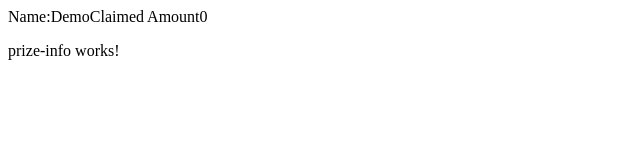
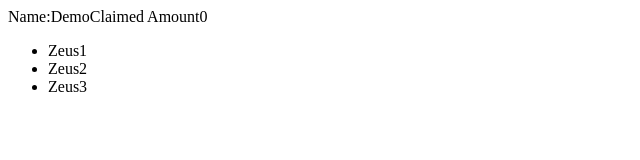
Before and after one commit to zaiboot/dotnetcore-postgres, an Angular app in the folder frontend/random-prizes-app/: page / in a window 1280 px wide. Shown: the top 160 px of the page, without its empty margins (0-640 px from the left). Built offline with nearby package versions, Linux system fonts and the light colour scheme.

Commit message:
Creating control for list of prizes

```diff
--- a/frontend/random-prizes-app/src/app/app.component.html
+++ b/frontend/random-prizes-app/src/app/app.component.html
@@ -1,6 +1,3 @@
 <app-customer-info></app-customer-info>
-
-<div>
-    <app-prize-info></app-prize-info>
-</div>
+<app-prize-list></app-prize-list>
 <router-outlet></router-outlet>
--- a/frontend/random-prizes-app/src/app/app.module.ts
+++ b/frontend/random-prizes-app/src/app/app.module.ts
@@ -5,12 +5,14 @@ import { AppRoutingModule } from './app-routing.module';
 import { AppComponent } from './app.component';
 import { CustomerInfoComponent } from './customer-info/customer-info.component';
 import { PrizeInfoComponent } from './prize-info/prize-info.component';
+import { PrizeListComponent } from './prize-list/prize-list.component';
 
 @NgModule({
   declarations: [
     AppComponent,
     CustomerInfoComponent,
-    PrizeInfoComponent
+    PrizeInfoComponent,
+    PrizeListComponent
   ],
   imports: [
     BrowserModule,
--- /dev/null
+++ b/frontend/random-prizes-app/src/app/prize-info.ts
@@ -0,0 +1,17 @@
+export enum Status {
+    Missed,
+    Available,
+    Unavailable,
+    Unknown
+  }
+
+export class PrizeInfo {
+    private expiration = 60*5 //minutes
+
+    constructor(private status:Status,public description:string, public price:number){
+    }
+
+    IsAvailable () {
+        return this.status === Status.Available
+    }
+}
--- a/frontend/random-prizes-app/src/app/prize-info/prize-info.component.html
+++ b/frontend/random-prizes-app/src/app/prize-info/prize-info.component.html
@@ -1 +1,3 @@
 <p>prize-info works!</p>
+
+{{prizeInfo.Amount}}
--- a/frontend/random-prizes-app/src/app/prize-info/prize-info.component.ts
+++ b/frontend/random-prizes-app/src/app/prize-info/prize-info.component.ts
@@ -1,11 +1,6 @@
 import { Component, OnInit } from '@angular/core';
+import { PrizeInfo } from '../prize-info';
 
-enum Status {
-  Missed,
-  Available,
-  Unavailable,
-  Unknown
-}
 
 @Component({
   selector: 'app-prize-info',
@@ -16,13 +11,7 @@ enum Status {
 
 export class PrizeInfoComponent implements OnInit {
 
-  status = Status.Unavailable
-  available = false
-  description = ""
-  private time = 60*5;
-  price = 10;
-
-  constructor() { }
+  constructor(private prizeInfo:PrizeInfo) { }
 
   ngOnInit() {
   }
--- /dev/null
+++ b/frontend/random-prizes-app/src/app/prize-list/prize-list.component.html
@@ -0,0 +1,6 @@
+
+<ul>
+    <li  *ngFor="let p of prizeList">
+        {{p.description}}
+    </li>
+</ul>
--- /dev/null
+++ b/frontend/random-prizes-app/src/app/prize-list/prize-list.component.ts
@@ -0,0 +1,23 @@
+import { Component, OnInit } from '@angular/core';
+import { PrizeInfo } from '../prize-info';
+import {Status} from '../prize-info'
+@Component({
+  selector: 'app-prize-list',
+  templateUrl: './prize-list.component.html',
+  styleUrls: ['./prize-list.component.css']
+})
+export class PrizeListComponent implements OnInit {
+
+  protected prizeList:PrizeInfo[]
+  constructor() { }
+
+  ngOnInit() {
+    this.prizeList =  [
+      new PrizeInfo(Status.Unavailable,"Zeus1",10 ),
+      new PrizeInfo(Status.Unavailable,"Zeus2",20 ),
+      new PrizeInfo(Status.Unavailable,"Zeus3",30 )
+    ]
+
+  }
+
+}
```
Also changed, not shown: frontend/random-prizes-app/src/app/prize-list/prize-list.component.css (added), 2 other files (tests, documents, lock files or other folders).
